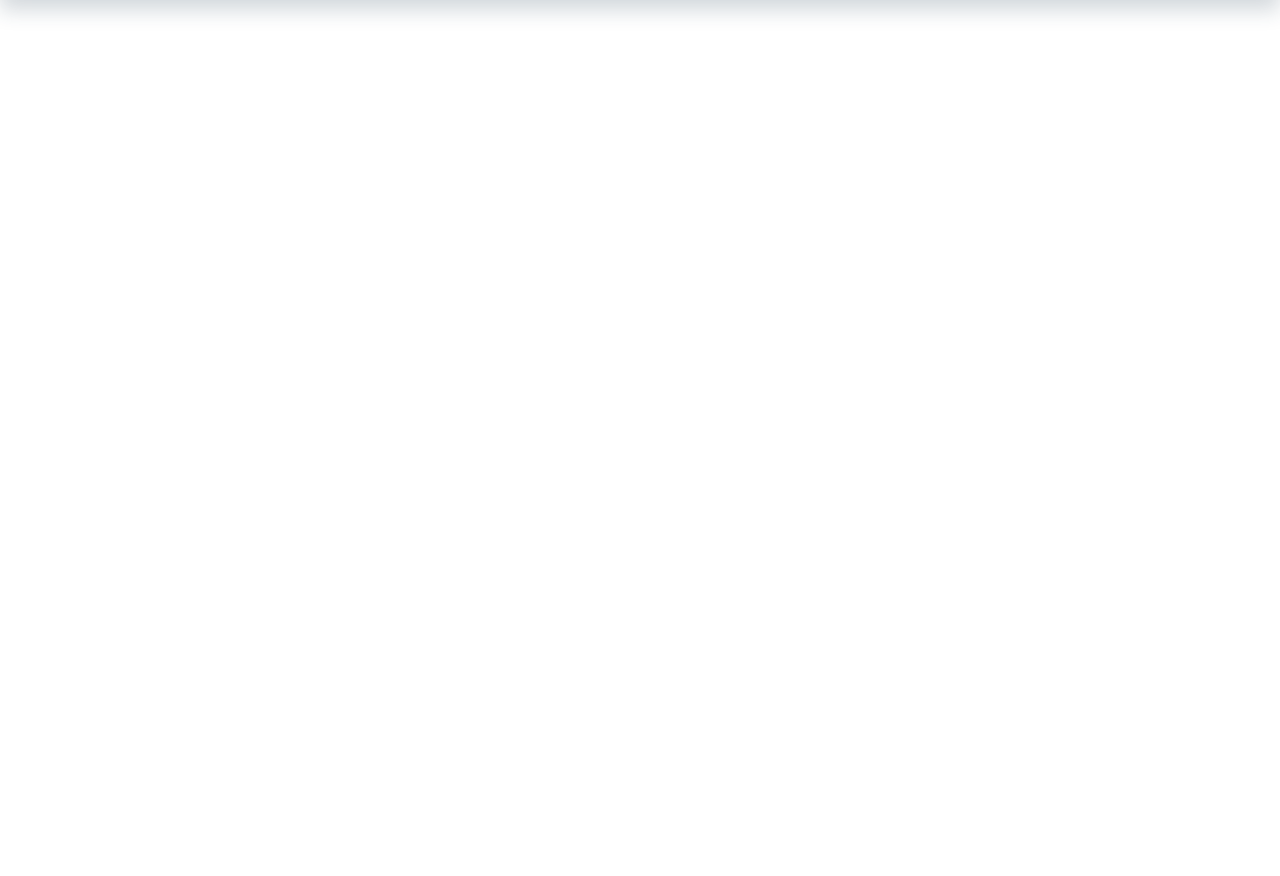
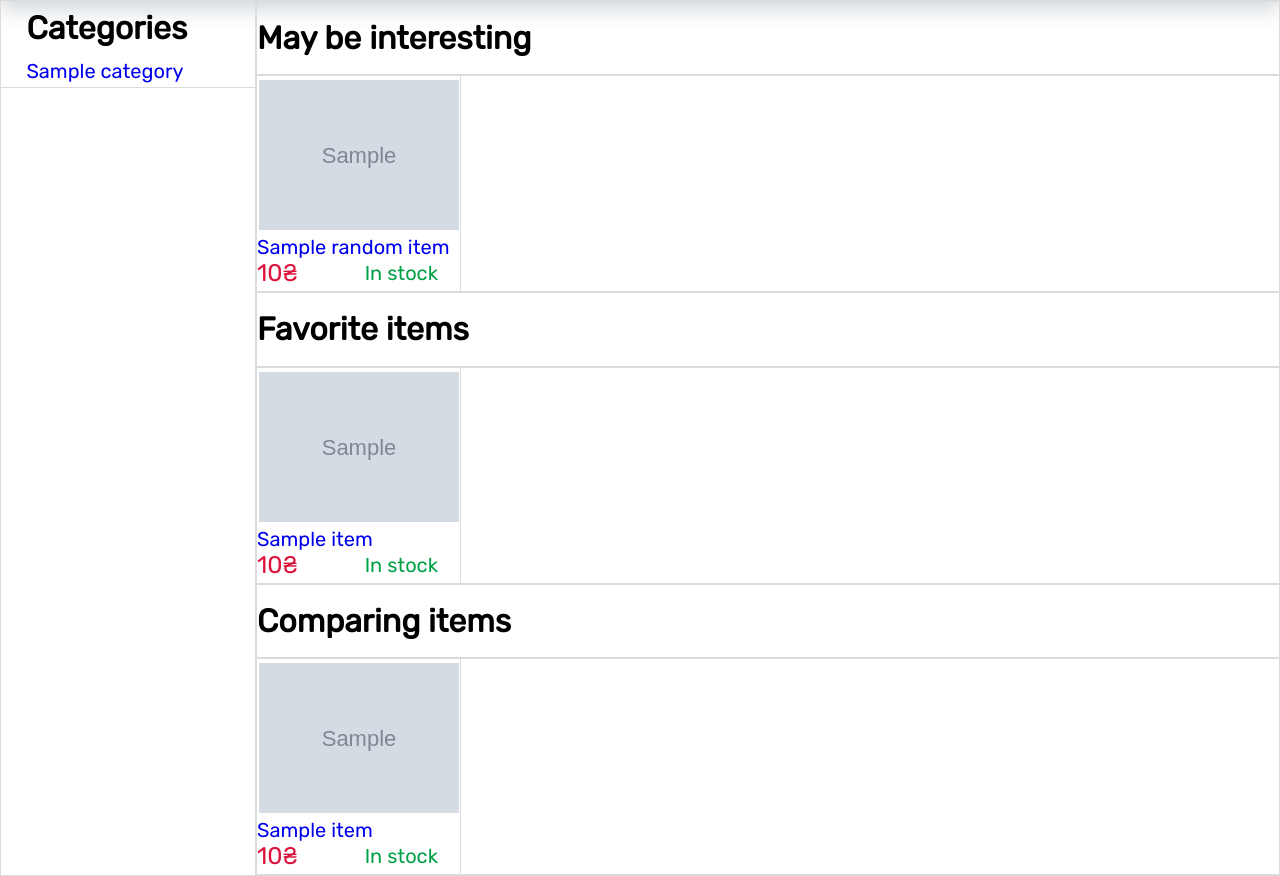
Before and after one commit to MNDonut/MyDjangoProjectKrakenToyShop, a Django app: template templates/common/index.html in a window 1280 px wide. Shown: the part 75-951 px from the top of the page. Before the commit the page ends 91 px from the top, so only its background shows below. Run offline with Django 3.2, Linux system fonts and the light colour scheme; the template is opened without the code that fills it: most values are stand-ins (such as "Sample title", 1, 10 or a date in 2020); grey boxes marked "Sample" are stand-in pictures.

Commit message:
Added information, categories and style for Home page

```diff
--- a/product/static/favorite.css
+++ b/product/static/favorite.css
@@ -55,7 +55,7 @@ a {
 }
 
 .in_stock {
-    color: green;
+    color: #00a046;
 }
 
 .not_in_stock {
--- a/static/common/index.css
+++ b/static/common/index.css
@@ -0,0 +1,93 @@
+h2 {
+    text-align: left;
+    font-size: 2em;
+    padding: 0.25em 0;
+    align-self: center;
+}
+
+img {
+    width: auto;
+    height: 150px;
+}
+
+li {
+    padding: 0.25em 0;
+}
+
+li a {
+    font-size: 1.25em;
+}
+
+.wrapper {
+    height: fit-content;
+    display: grid;
+    grid-template-columns: 1fr 4fr;
+}
+
+.category_block, .main {
+    border: 1px solid #dbdbdb;
+}
+
+.container {
+    position: sticky;
+    top: 0;
+    padding: 0 0 0 10%;
+    border-bottom: 1px solid #dbdbdb;
+}
+
+.main {
+    display: grid;
+    grid-auto-flow: rows;
+}
+
+.random_block, .favorite_block, .comparison_block {
+    border-top: 1px solid #dbdbdb;
+    border-bottom: 1px solid #dbdbdb;
+    display: grid;
+    grid-template-rows: 1fr 3fr;
+}
+
+.items_list {
+    display: grid;
+    grid-template-columns: repeat(5, 1fr);
+    border-top: 2px solid #dbdbdb;
+}
+
+.item {
+    text-align: center;
+    border-right: 1px solid #dbdbdb;
+    display: grid;
+    grid-template-areas: "img img"
+                         "title title"
+                         "price in_stock";
+}
+
+.item_img {
+    grid-area: img;
+}
+
+.item_title {
+    text-align: left;
+    grid-area: title;
+}
+
+.item_price {
+    font-size: 1.5em;
+    color: crimson;
+    text-align: left;
+    grid-area: price;
+}
+
+.item_in_stock {
+    font-size: 1.25em;
+    align-self: center;
+    grid-area: in_stock;
+}
+
+.in_stock {
+    color: #00a046;
+}
+
+.not_in_stock {
+    color: gray;
+}
--- a/templates/common/index.html
+++ b/templates/common/index.html
@@ -5,12 +5,92 @@
 {% block title %}KrakenToy{% endblock %}
 
 {% block content %}
+<link rel="stylesheet" href="{% static 'common/index.css' %}">
 <div class="wrapper">
     <div class="category_block">
-
+        <div class="container">
+            <h2>Categories</h2>
+            <ul>
+            {% for category in categories %}
+                <li>
+                    <a href="{% url 'byCategory' category.slug %}">
+                        <p>{{ category }}</p>
+                    </a>
+                </li>
+            {% endfor %}
+            </ul>
+        </div>
     </div>
     <div class="main">
-
+        <div class="random_block">
+            <h2>May be interesting</h2>
+            <ul class="items_list">
+                {% for randomItem in random %}
+                    <li class="item">
+                        <a href="{% url 'byName' randomItem.slug %}" class="item_img">
+                            <img src="{{ randomItem.image.url }}" alt="">
+                        </a>
+                        <a href="{% url 'byName' randomItem.slug %}" class="item_title">
+                            <span>{{ randomItem.title }}</span>
+                        </a>
+                        <span class="item_price">{{ randomItem.price }}₴</span>
+                        <span class="item_in_stock">
+                            {% if randomItem.in_stock %}
+                                <span class="in_stock">In stock</span>
+                            {% else %}
+                                <span class="not_in_stock">Not in stock</span>
+                            {% endif %}
+                        </span>
+                    </li>
+                {% endfor %}
+            </ul>
+        </div>
+        <div class="favorite_block">
+            <h2>Favorite items</h2>
+            <ul class="items_list">
+                {% for favoriteItem in favorite %}
+                    <li class="item">
+                        <a href="{% url 'byName' favoriteItem.item.slug %}" class="item_img">
+                            <img src="{{ favoriteItem.item.image.url }}" alt="">
+                        </a>
+                        <a href="{% url 'byName' favoriteItem.item.slug %}" class="item_title">
+                            <span>{{ favoriteItem.item.title }}</span>
+                        </a>
+                        <span class="item_price">{{ favoriteItem.item.price }}₴</span>
+                        <span class="item_in_stock">
+                            {% if favoriteItem.item.in_stock %}
+                                <span class="in_stock">In stock</span>
+                            {% else %}
+                                <span class="not_in_stock">Not in stock</span>
+                            {% endif %}
+                        </span>
+                    </li>
+                {% endfor %}
+            </ul>
+        </div>
+        <div class="comparison_block">
+            <h2>Comparing items</h2>
+            <ul class="items_list">
+                {% for comparingItem in comparing %}
+                    <li class="item">
+                        <a href="{% url 'byName' comparingItem.item.slug %}" class="item_img">
+                            <img src="{{ comparingItem.item.image.url }}" alt="">
+                        </a>
+                        <a href="{% url 'byName' comparingItem.item.slug %}" class="item_title">
+                            <span>{{ comparingItem.item.title }}</span>
+                        </a>
+                        <span class="item_price">{{ comparingItem.item.price }}₴</span>
+                        <span class="item_in_stock">
+                            {% if comparingItem.item.in_stock %}
+                                <span class="in_stock">In stock</span>
+                            {% else %}
+                                <span class="not_in_stock">Not in stock</span>
+                            {% endif %}
+                        </span>
+                    </li>
+                {% endfor %}
+            </ul>
+        </div>
     </div>
 </div>
 {% endblock %}
```
Also changed, not shown: account/views.py (+12 -1 lines), db.sqlite3.
